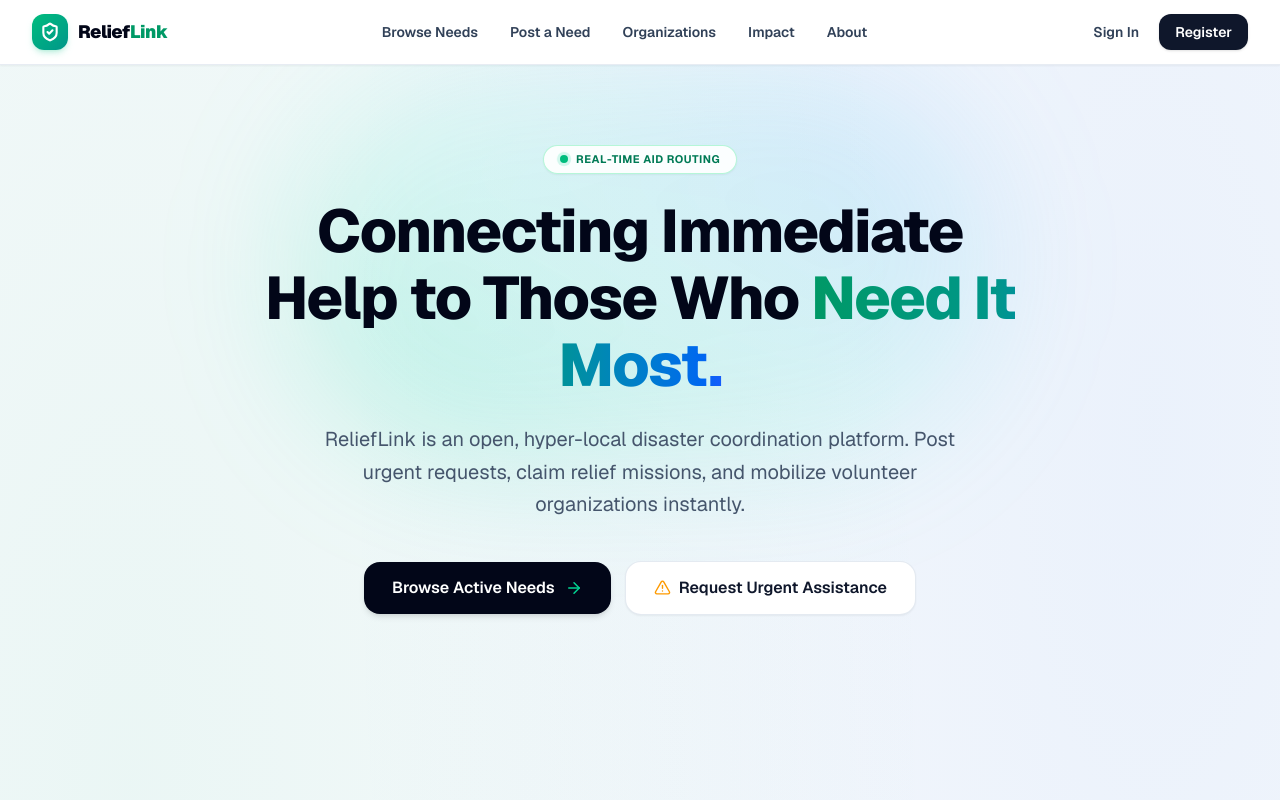
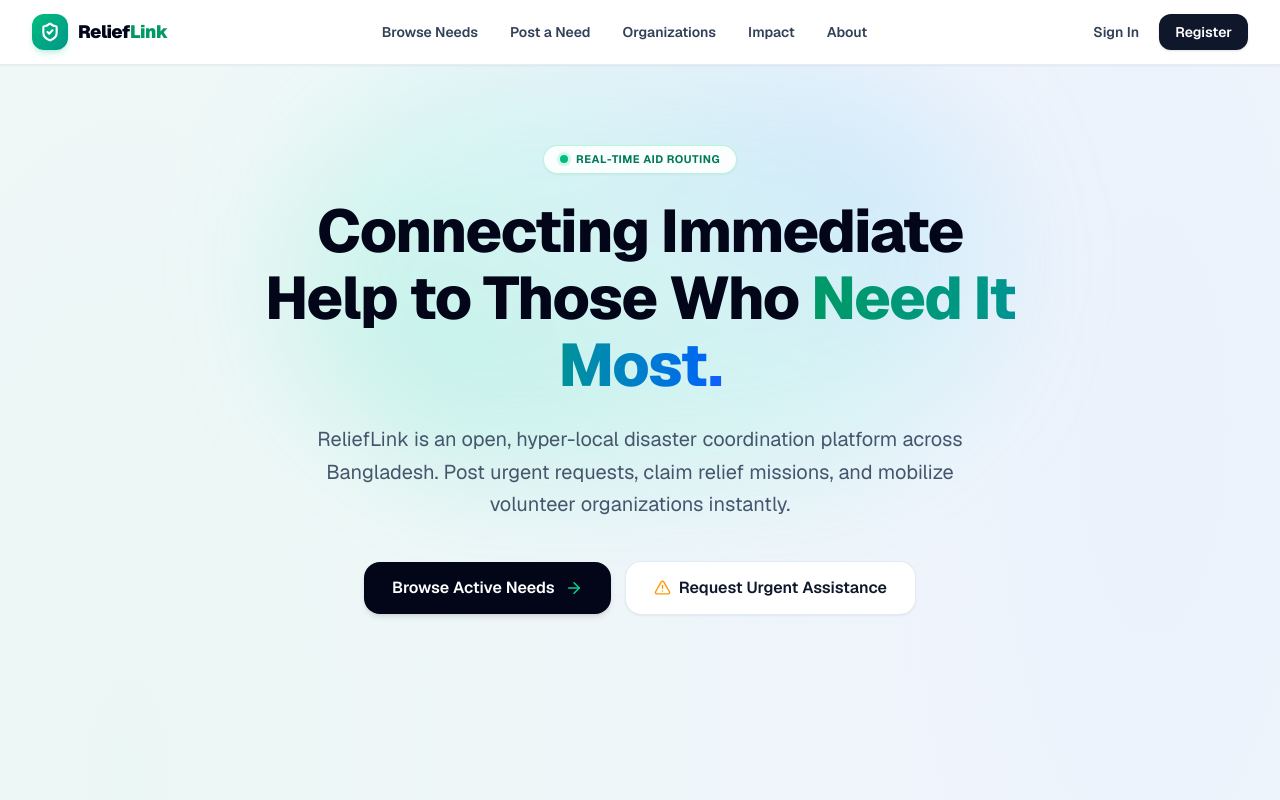
Before and after one commit to Balanced0/ReliefLink, a Next.js app: page / in a window 1280 px wide. Shown: the top 800 px of the page. Built offline with nearby package versions, Linux system fonts and the light colour scheme; no server answers.

Commit message:
feat: updated README.md and HomePage description to specify focus on Bangladesh

```diff
--- a/app/page.js
+++ b/app/page.js
@@ -145,7 +145,7 @@ export default function HomePage() {
 
             {/* Sub-Headline */}
             <p className="text-lg sm:text-xl text-slate-600 leading-relaxed font-normal max-w-2xl mx-auto">
-              ReliefLink is an open, hyper-local disaster coordination platform. Post urgent requests, claim relief missions, and mobilize volunteer organizations instantly.
+              ReliefLink is an open, hyper-local disaster coordination platform across Bangladesh. Post urgent requests, claim relief missions, and mobilize volunteer organizations instantly.
             </p>
 
             {/* Hero CTAs */}
```
Also changed, not shown: 1 other file (tests, documents, lock files or other folders).
